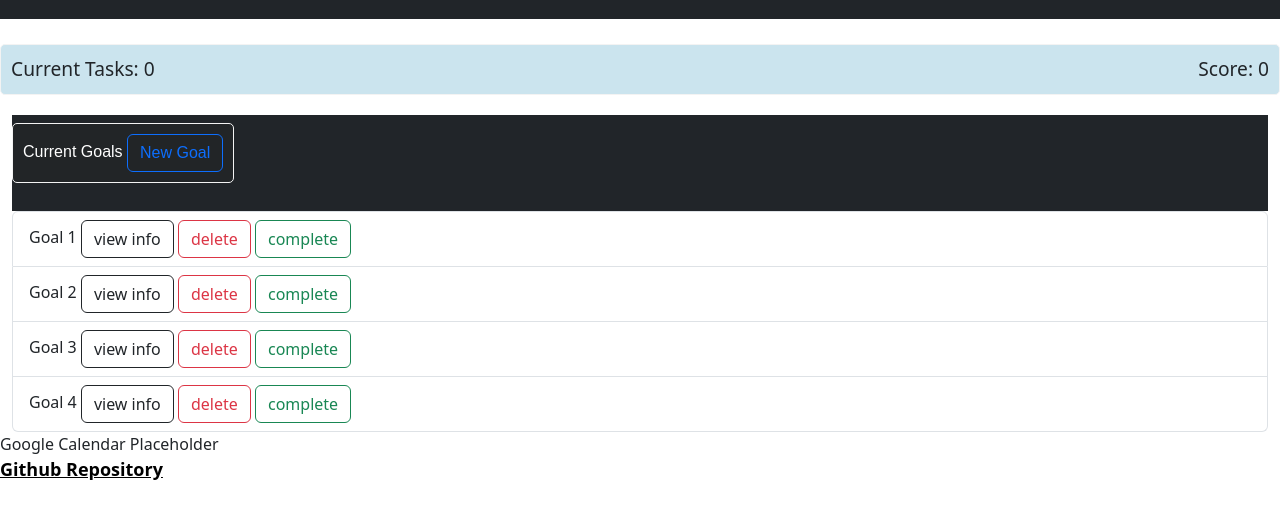
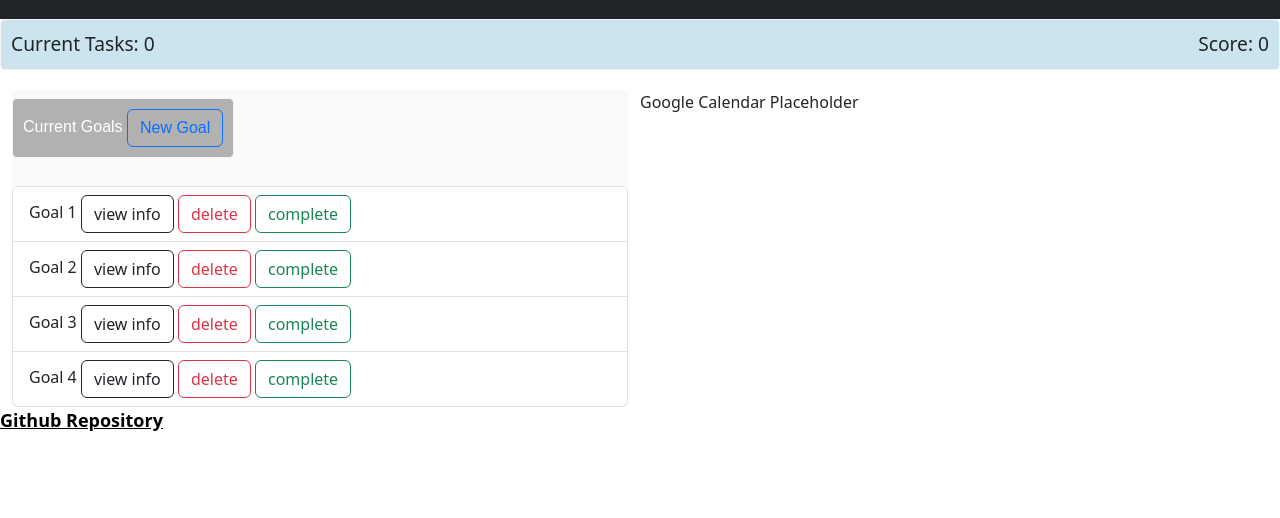
Before and after one commit to CaDragon1/startup, a website: page src/html/index.html in a window 1280 px wide. Shown: the part 56-574 px from the top of the page. Drawn offline with nearby package versions, Linux system fonts and the light colour scheme.

Commit message:
Finished main page css implementation (for now)

```diff
--- a/src/css/index.css
+++ b/src/css/index.css
@@ -15,6 +15,10 @@ menu {
     flex-direction: row;
     list-style-type: none;
 
+}
+
+#goal-menu {
+    align-items: center;
 }
 
 .status-bar {
@@ -44,9 +48,8 @@ menu {
 }
 
 main {
-    display: flex;
-    flex-direction: column;
-    align-items: left;
+    display: grid;
+    grid-template-columns: 1fr 1fr;
     justify-content: space-around;
 
 }
--- a/src/html/index.html
+++ b/src/html/index.html
@@ -39,6 +39,10 @@
                     </li>
                 </menu>
             </nav>
+            <div class="status-bar">
+                <div class="status-item" id="tasks">Current Tasks: 0</div>
+                <div class="status-item" id="score">Score: 0</div>
+            </div>
         </header>
 
 
@@ -47,12 +51,6 @@
         </style>
 
         <main>
-
-            <div class="status-bar">
-                <div class="status-item" id="tasks">Current Tasks: 0</div>
-                <div class="status-item" id="score">Score: 0</div>
-            </div>
-
             <!-- Structure:
                  journal container
                     menu bar
@@ -68,7 +66,7 @@
             -->
             <!-- Task Manager -->
             <div class="container-fluid">
-                <nav class="navbar navbar-expand-lg navbar-dark bg-dark">
+                <nav class="navbar navbar-expand-lg navbar-dark bg-light" id="goal-menu">
                     <div class="goal-list">Current Goals
                         <button type="button" class="btn btn-outline-primary" data-toggle="button">New Goal</button>
                     </div>
```
